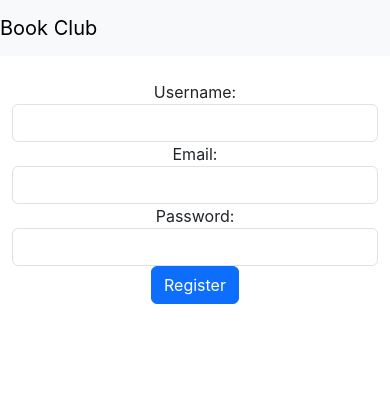
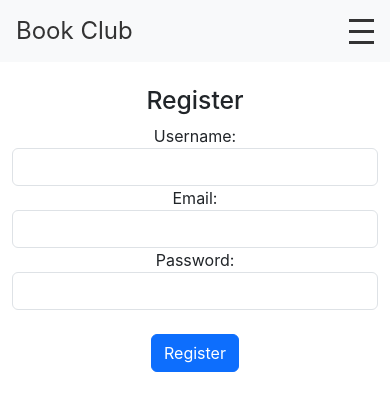
Before and after one commit to drm0011/BookClubAppReact, a React (Create React App) app: page /register in a window 390 px wide. Shown: the top 410 px of the page. Built offline with nearby package versions, Linux system fonts and the light colour scheme; no server answers; what @microsoft/signalr would draw is missing.

Commit message:
add navbar hamburger

```diff
--- a/package.json
+++ b/package.json
@@ -4,10 +4,12 @@
   "private": true,
   "dependencies": {
     "@microsoft/signalr": "^8.0.0",
+    "@popperjs/core": "^2.11.8",
     "@testing-library/jest-dom": "^5.17.0",
     "@testing-library/react": "^13.4.0",
     "@testing-library/user-event": "^13.5.0",
     "bootstrap": "^5.3.3",
+    "jquery": "^3.7.1",
     "jwt-decode": "^4.0.0",
     "react": "^18.2.0",
     "react-dom": "^18.2.0",
--- a/src/App.js
+++ b/src/App.js
@@ -1,38 +1,18 @@
 import React from 'react';
-import { BrowserRouter as Router, Route, Routes, Link } from 'react-router-dom';
+import { BrowserRouter as Router, Route, Routes } from 'react-router-dom';
 import RegistrationForm from './components/RegistrationForm';
 import LoginForm from './components/LoginForm';
 import BooksPage from './components/BooksPage';
 import ReadingListPage from './components/ReadingListPage';
 import PrivateRoute from './components/PrivateRoute';
 import Logout from './components/Logout';
+import Navbar from './components/Navbar';
 
 function App() {
   return (
     <Router>
       <div className="App">
-        <nav className="navbar navbar-expand-lg navbar-light bg-light">
-          <Link className="navbar-brand" to="/">Book Club</Link>
-          <div className="collapse navbar-collapse">
-            <ul className="navbar-nav mr-auto">
-              <li className="nav-item">
-                <Link className="nav-link" to="/register">Register</Link>
-              </li>
-              <li className="nav-item">
-                <Link className="nav-link" to="/login">Login</Link>
-              </li>
-              <li className="nav-item">
-                <Link className="nav-link" to="/books">Search for Books</Link>
-              </li>
-              <li className="nav-item">
-                <Link className="nav-link" to="/reading-list">Your Reading List</Link>
-              </li>
-              <li className="nav-item">
-                <Link className="nav-link" to="/logout">Logout</Link>
-              </li>
-            </ul>
-          </div>
-        </nav>
+        <Navbar />
         <div className="container mt-4">
           <Routes>
             <Route path="/register" element={<RegistrationForm />} />
--- a/src/components/LoginForm.jsx
+++ b/src/components/LoginForm.jsx
@@ -74,6 +74,7 @@ function LoginForm() {
             onChange={handleChange}
           />
         </div>
+        <br/>
         {errorMessage && <div className="error-message">{errorMessage}</div>}
         <button type="submit" className="btn btn-primary">Login</button>
       </form>
--- /dev/null
+++ b/src/components/Navbar.css
@@ -0,0 +1,73 @@
+/* Navbar.css */
+.navbar {
+    display: flex;
+    justify-content: space-between;
+    align-items: center;
+    background-color: #f8f9fa;
+    padding: 0.5rem 1rem;
+  }
+
+  .navbar-brand a {
+    text-decoration: none;
+    color: #333;
+    font-size: 1.5rem;
+  }
+
+  .menu-icon {
+    display: none;
+    flex-direction: column;
+    cursor: pointer;
+  }
+
+  .menu-icon__bar {
+    width: 25px;
+    height: 3px;
+    background-color: #333;
+    margin: 4px 0;
+    transition: 0.4s;
+  }
+
+  .menu-icon__bar.open {
+    transform: rotate(45deg);
+    background-color: #007bff;
+  }
+
+  .menu-icon__bar.open + .menu-icon__bar {
+    opacity: 0;
+  }
+
+  .menu-icon__bar.open + .menu-icon__bar + .menu-icon__bar {
+    transform: rotate(-45deg);
+    background-color: #007bff;
+  }
+
+  .nav-links {
+    list-style: none;
+    display: flex;
+    gap: 1rem;
+  }
+
+  .nav-links a {
+    text-decoration: none;
+    color: #333;
+  }
+
+  .nav-links.open {
+    display: block;
+  }
+
+  @media (max-width: 768px) {
+    .menu-icon {
+      display: flex;
+    }
+
+    .nav-links {
+      display: none;
+      flex-direction: column;
+      width: 100%;
+    }
+
+    .nav-item {
+      margin: 1rem 0;
+    }
+  }
--- /dev/null
+++ b/src/components/Navbar.jsx
@@ -0,0 +1,43 @@
+import React, { useState } from 'react';
+import { Link } from 'react-router-dom';
+import './Navbar.css';
+
+function Navbar() {
+  const [isOpen, setIsOpen] = useState(false);
+
+  const toggleMenu = () => {
+    setIsOpen(!isOpen);
+  };
+
+  return (
+    <nav className="navbar">
+      <div className="navbar-brand">
+        <Link to="/">Book Club</Link>
+      </div>
+      <div className="menu-icon" onClick={toggleMenu}>
+        <div className={isOpen ? 'menu-icon__bar open' : 'menu-icon__bar'}></div>
+        <div className={isOpen ? 'menu-icon__bar open' : 'menu-icon__bar'}></div>
+        <div className={isOpen ? 'menu-icon__bar open' : 'menu-icon__bar'}></div>
+      </div>
+      <ul className={isOpen ? 'nav-links open' : 'nav-links'}>
+        <li className="nav-item">
+          <Link className="nav-link" to="/register">Register</Link>
+        </li>
+        <li className="nav-item">
+          <Link className="nav-link" to="/login">Login</Link>
+        </li>
+        <li className="nav-item">
+          <Link className="nav-link" to="/books">Search for Books</Link>
+        </li>
+        <li className="nav-item">
+          <Link className="nav-link" to="/reading-list">Your Reading List</Link>
+        </li>
+        <li className="nav-item">
+          <Link className="nav-link" to="/logout">Logout</Link>
+        </li>
+      </ul>
+    </nav>
+  );
+}
+
+export default Navbar;
--- a/src/components/RegistrationForm.jsx
+++ b/src/components/RegistrationForm.jsx
@@ -59,6 +59,7 @@ function RegistrationForm() {
 
   return (
     <form onSubmit={handleSubmit} className="form-container">
+              <h2>Register</h2>
         <div className="form-group">
             <label htmlFor="username">Username:</label>
             <input
@@ -92,6 +93,7 @@ function RegistrationForm() {
               onChange={handleChange}
             />
         </div>
+        <br/>
         {errorMessage && <div className="error-message">{errorMessage}</div>}
         <button type="submit" className="btn btn-primary">Register</button>
     </form>
```
Also changed, not shown: 1 other file (tests, documents, lock files or other folders).
